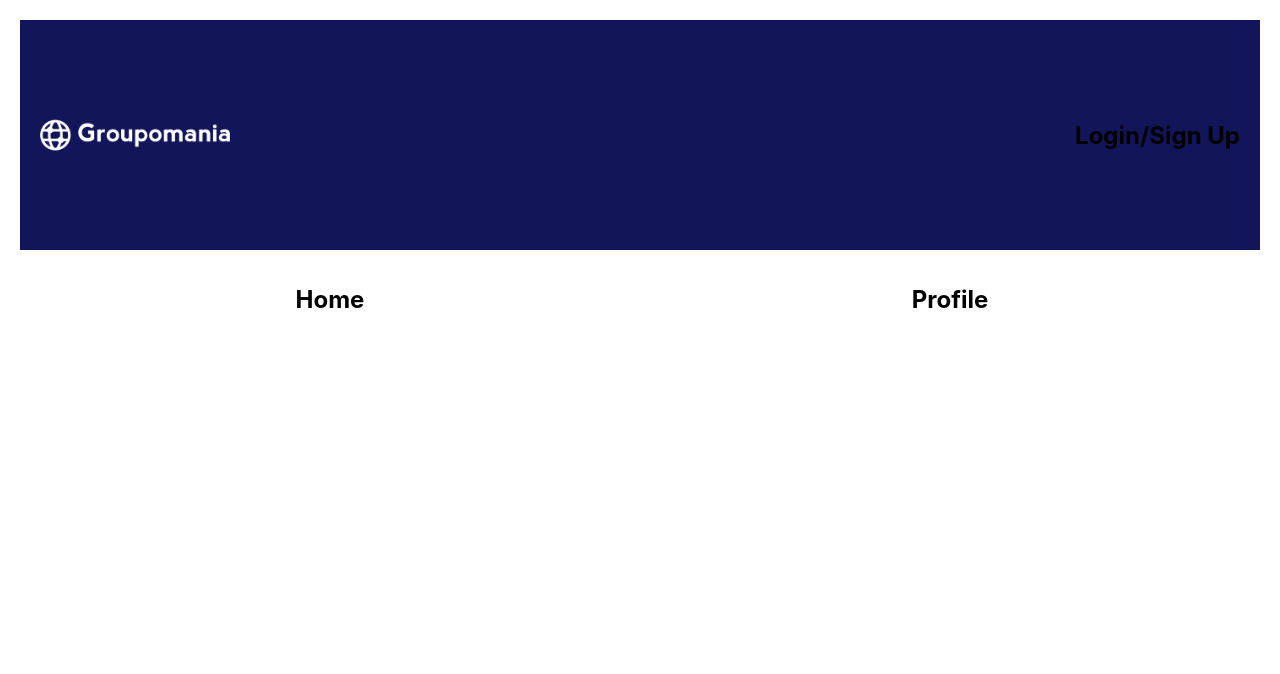
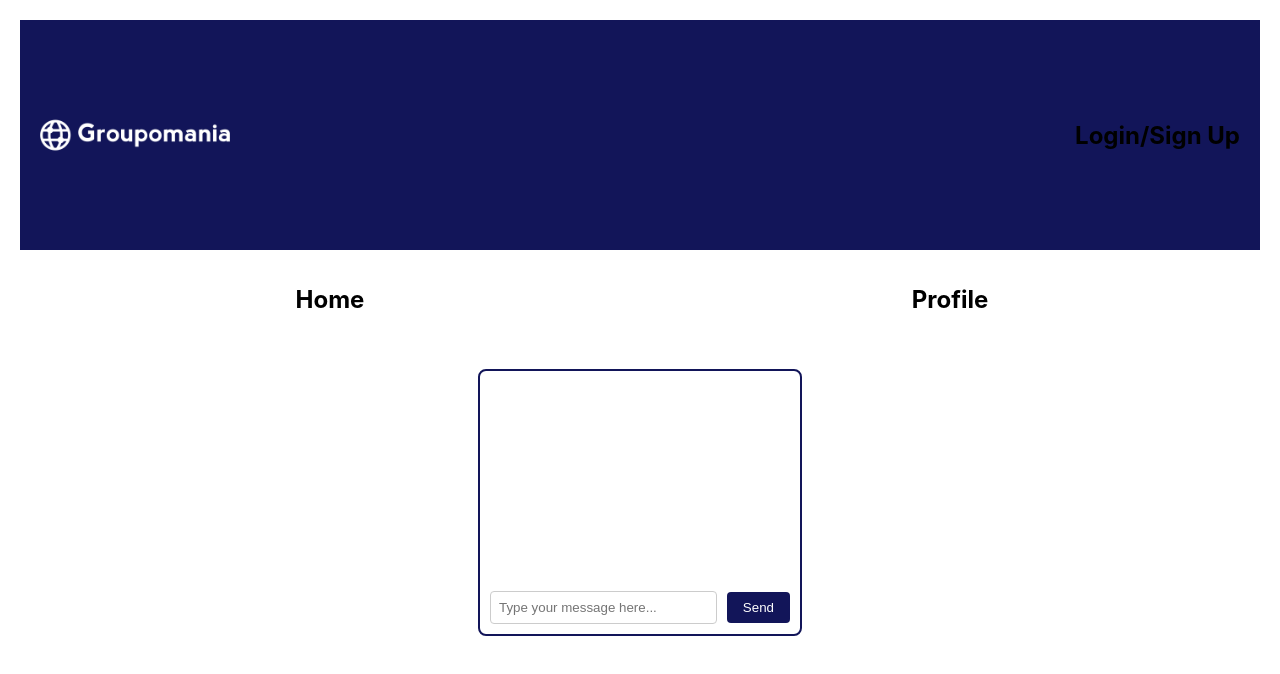
Before and after one commit to juliah90/p7-groupomania, a React (Create React App) app in the folder frontend/: page /home in a window 1280 px wide. Shown: the top 674 px of the page. Built offline with nearby package versions, Linux system fonts and the light colour scheme.

Commit message:
basic chat box added

```diff
--- /dev/null
+++ b/frontend/src/components/ChatBox.jsx
@@ -0,0 +1,56 @@
+import React from "react";
+
+const ChatBox = () => {
+  return (
+    <div style={styles.container}>
+      <div style={styles.messages}>
+        {/* Messages go here */}
+        {/* Example message: <MessageItem author="John" text="Hello there!" /> */}
+      </div>
+      <div style={styles.inputContainer}>
+        <input
+          type="text"
+          placeholder="Type your message here..."
+          style={styles.input}
+        />
+        <button style={styles.button}>Send</button>
+      </div>
+    </div>
+  );
+};
+
+const styles = {
+  container: {
+    border: "2px solid #121559",
+    borderRadius: "8px",
+    padding: "10px",
+    width: "300px",
+    margin: "20px auto",
+  },
+  messages: {
+    minHeight: "200px",
+    marginBottom: "10px",
+    overflowY: "auto",
+  },
+  inputContainer: {
+    display: "flex",
+    alignItems: "center",
+  },
+  input: {
+    flex: "1",
+    padding: "8px",
+    marginRight: "10px",
+    border: "1px solid #ccc",
+    borderRadius: "4px",
+  },
+  button: {
+    padding: "8px 16px",
+    backgroundColor: "#121559",
+    color: "#fff",
+    border: "none",
+    borderRadius: "4px",
+    cursor: "pointer",
+  },
+};
+
+export default ChatBox;
--- a/frontend/src/pages/HomePage.jsx
+++ b/frontend/src/pages/HomePage.jsx
@@ -1,6 +1,7 @@
 import React from 'react';
 import Header from '../components/Header';
 import Navigation from '../components/Navigation';
+import ChatBox from '../components/ChatBox';
 
 function HomePage() {
   return (
@@ -9,6 +10,8 @@ function HomePage() {
       { }
       <Navigation />
       { }
+      <ChatBox />
+      { }
     </div>
   );
 }
```
